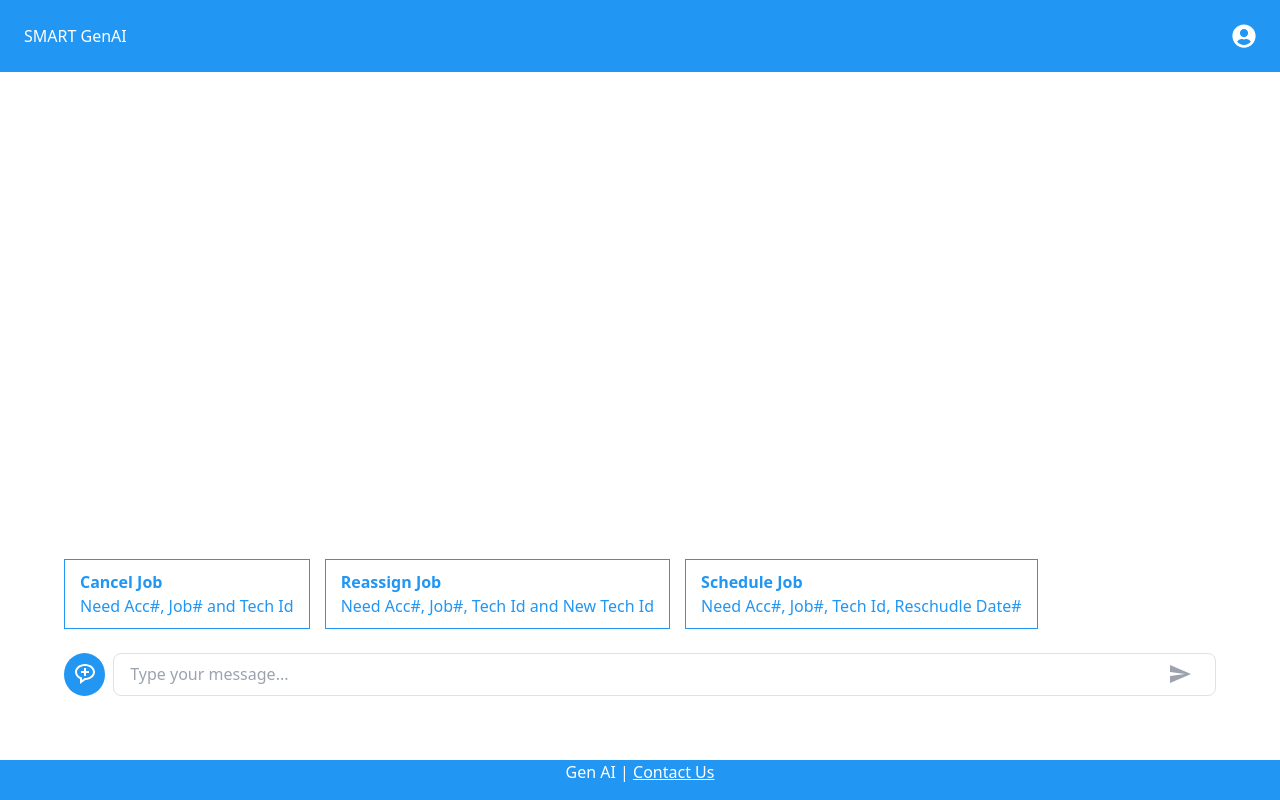
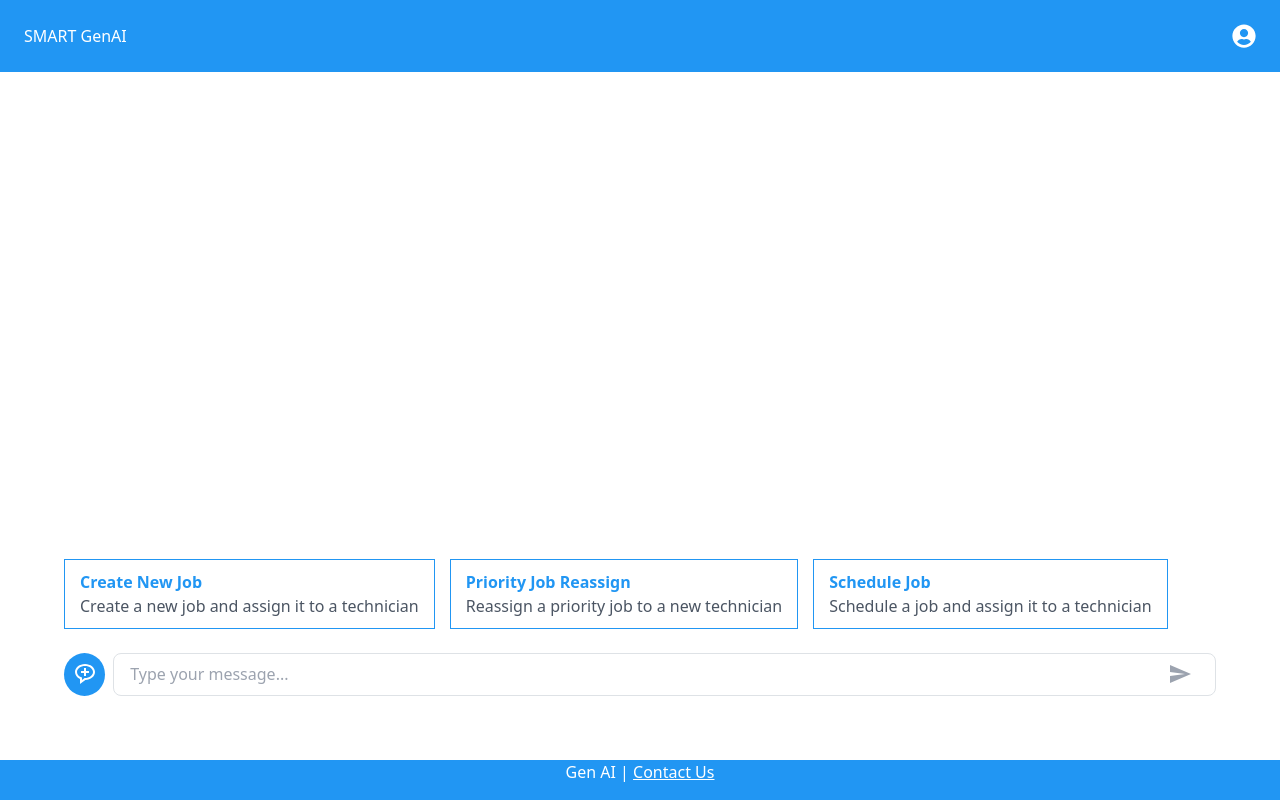
Before and after one commit to IsrathParveen/smart-gen-ai, a React (Create React App) app: page / in a window 1280 px wide. Built offline with nearby package versions, Linux system fonts and the light colour scheme.

Commit message:
Style: css fix

```diff
--- a/src/App.js
+++ b/src/App.js
@@ -88,17 +88,21 @@ const App = () => {
         }
       ];
 
-      if (result.message.includes("Account number validated successfully")) {
+      if (result.message.toLowerCase().includes("validated successfully")) {
         setShowButtonContainer(true);
+        setShowTextarea(true);
       } else {
         setShowButtonContainer(false);
+        setShowTextarea(false);
       }
 
 
-      if (result.message.includes("created successfully")) {
+      if (result.message.toLowerCase().includes("created successfully")) {
         setShowTaskButtonContainer(true);
+        setShowTextarea(true);
       } else {
         setShowTaskButtonContainer(false);
+        setShowTextarea(false);
       }
       setChatHistory(prevChatHistory => [
         ...prevChatHistory,
@@ -106,7 +110,7 @@ const App = () => {
       ]);
 
       // Show or hide the textarea based on the bot's response
-     if(result.query_message.length>0 || result.message.includes("Are these details correct?"))
+     if(result.query_message.length>0 || result.message.toLowerCase().includes("are these details correct?"))
       setShowTextarea(false);
     else
       setShowTextarea(true);
@@ -120,9 +124,9 @@ const App = () => {
   };
 
   const buttonTexts = [
-    { mainText: "Cancel Job", subText: "Need Acc#, Job# and Tech Id" },
-    { mainText: "Reassign Job", subText: "Need Acc#, Job#, Tech Id and New Tech Id" },
-    { mainText: "Schedule Job", subText: "Need Acc#, Job#, Tech Id, Reschudle Date#" }
+    { mainText: "Create New Job", subText: "Create a new job and assign it to a technician" },
+    { mainText: "Priority Job Reassign", subText: "Reassign a priority job to a new technician" },
+    { mainText: "Schedule Job", subText: "Schedule a job and assign it to a technician" }
   ];
 
   const handleButtonClick = (text) => {
@@ -211,10 +215,10 @@ const App = () => {
                   className='button'
                   onClick={() => handleButtonClick(button.mainText)}
                 >
-                  <div className='main-text font-bold text-left'>
+                  <div className='main-text font-bold text-left '>
                     {button.mainText}
                   </div>
-                  <div className='sub-text text-left'>{button.subText}</div>
+                  <div className='sub-text text-left text-gray-600'>{button.subText}</div>
                 </button>
               ))}
             </div>
--- a/src/component/ChatHistory/index.jsx
+++ b/src/component/ChatHistory/index.jsx
@@ -3,6 +3,9 @@ import ReactMarkdown from "react-markdown";
 import { FaRobot } from "react-icons/fa";
 import "./chatHistory.css"; // Import the CSS file for animations
 import Popup from '../../Popup'; // Import your Popup component
+import { TiThumbsUp } from "react-icons/ti";
+import { TiThumbsDown } from "react-icons/ti";
+
 const ChatHistory = ({ chatHistory, onHyperlinkClick, isBotTyping, onResponse,sendMessage }) => {
   const [isPopupOpen, setIsPopupOpen] = useState(false);
    const [query, setQuery] = useState([]);
@@ -60,19 +63,23 @@ const ChatHistory = ({ chatHistory, onHyperlinkClick, isBotTyping, onResponse,se
                   ) : (
                     <p><strong>{message.message.Message}</strong></p>
                   )}
-                  {message.message.QueryMessage.length===0 && message.message.Message.includes("Are these details correct?")?(
+                  {message.message.QueryMessage.length===0 && message.message.Message.toLowerCase().includes("are these details correct?")?(
                       <div>
                         <button
-                            className="ml-2 px-2 py-1 bg-green-500 text-white rounded hover:bg-green-600 focus:outline-none"
+                            className="ml-2 px-2 py-1 border border-blue-500 bg-white text-blue-500 rounded hover:bg-blue-100 focus:outline-none  "
                             onClick={() => onResponse('Yes')}
-                          >
-                            Yes
+                          ><div className="flex items-center">
+                          <TiThumbsUp className="h-6 w-6 mr-1" />
+                          Yes
+                        </div>
                           </button>
                           <button
-                            className="ml-2 px-2 py-1 bg-red-500 text-white rounded hover:bg-red-600 focus:outline-none"
+                            className="ml-2 px-2 py-1 border border-gray-500 bg-white text-gray-500 rounded hover:bg-gray-100 focus:outline-none"
                             onClick={() => onResponse('No')}
-                          >
-                            No
+                          ><div className="flex items-center">
+                          <TiThumbsDown className="h-6 w-6 mr-1" />
+                          No
+                        </div>
                           </button>
                         </div>
                     ):(message.message.QueryMessage.length===0 && message.message.Message?(
```
